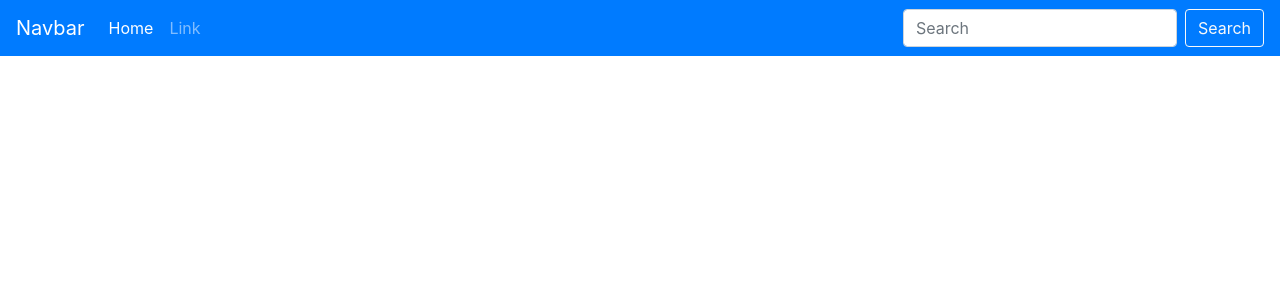
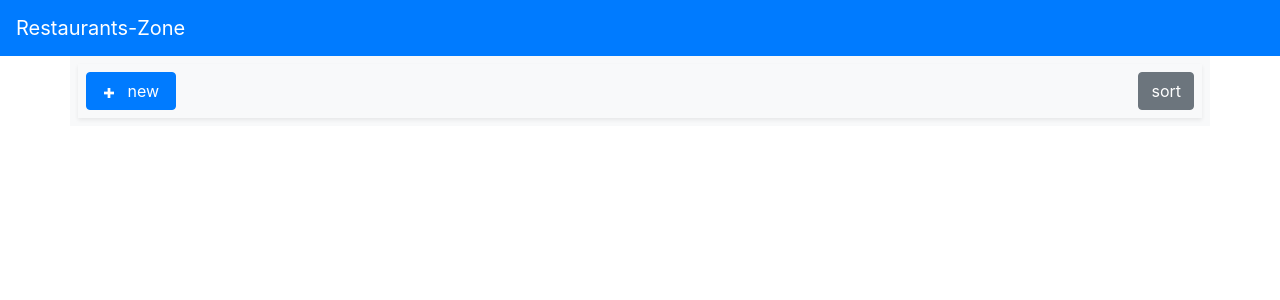
Before and after one commit to 3omer/restaurants-zone, a Flask app: page / in a window 1280 px wide. Shown: the top 300 px of the page. Run offline with Flask 2, Linux system fonts and the light colour scheme; data that the repository does not hold is empty; some libraries are stand-ins or nearby versions.

Commit message:
restaurants page style modifiction implement add restaurant button implement add restaurant flash messages

```diff
--- a/templates/base_temp.html
+++ b/templates/base_temp.html
@@ -12,15 +12,15 @@
 
 <body>
     <header>
-        <nav class="navbar navbar-expand-md sticky-top navbar-dark bg-primary mb-2">
-            <a class="navbar-brand" href="#">Navbar</a>
+        <nav class="navbar navbar-expand-md sticky-top navbar-dark bg-primary">
+            <a class="navbar-brand" href="#">Restaurants-Zone</a>
             <button class="navbar-toggler" type="button" data-toggle="collapse" data-target="#navbarTogglerDemo02"
                 aria-controls="navbarTogglerDemo02" aria-expanded="false" aria-label="Toggle navigation">
                 <span class="navbar-toggler-icon"></span>
             </button>
 
             <div class="collapse navbar-collapse" id="navbarTogglerDemo02">
-                <ul class="navbar-nav mr-auto mt-2 mt-lg-0">
+                <!-- <ul class="navbar-nav mr-auto mt-2 mt-lg-0">
                     <li class="nav-item active">
                         <a class="nav-link" href="#">Home <span class="sr-only">(current)</span></a>
                     </li>
@@ -31,7 +31,7 @@
                 <form class="form-inline my-2 my-lg-0">
                     <input class="form-control mr-sm-2" type="search" placeholder="Search">
                     <button class="btn btn-outline-light my-2 my-sm-0" type="submit">Search</button>
-                </form>
+                </form> -->
             </div>
         </nav>
     </header>
@@ -58,32 +58,6 @@
 
 
 
-<!-- new restaurant form modal -->
-<div class="modal fade" id="newRestaurantModal" tabindex="-1" role="dialog">
-    <div class="modal-dialog" role="document">
-        <div class="modal-content">
-            <div class="modal-header">
-                <h5 class="modal-title">New Restaurant</h5>
-                <button type="button" class="close" data-dismiss="modal" aria-label="Close">
-                    <span aria-hidden="true">&times;</span>
-                </button>
-            </div>
-            <div class="modal-body">
-                <form id="new-restaurant" method="GET">
-                    <div class="form-group">
-                        <label for="nameInput">Restaurant Name</label>
-                        <input type="text" class="form-control" id="nameInput" name="name"
-                            placeholder="Enter restaurant name">
-                    </div>
-                    <button type="submit" class="btn btn-primary">Submit</button>
-                </form>
-            </div>
-            <div class="modal-footer">
-                <button type="button" class="btn btn-secondary" data-dismiss="modal">Close</button>
-            </div>
-        </div>
-    </div>
-</div>
 
 
 <!-- new/edit Menu Item Form modal -->
@@ -114,15 +88,7 @@
         </div>
     </div>
     <script>
-        $('#deleteItemModal').on('show.bs.modal', function (event) {
-            var btn = $(event.relatedTarget);
-            var name = btn.data('name');
-            var action = btn.data('action');
-            var modal = $(this);
-            var form = modal.find('#deleteItemForm');
-            form.attr('action', action);
-            modal.find('.message').text('Are you sure you want to delete ' + name + '?');
-        })
+
     </script>
 </div>
 
--- a/templates/restaurants.html
+++ b/templates/restaurants.html
@@ -3,13 +3,31 @@
 
 
 {% block content %}
-<section class="container my-3 w-75">
-    <div class="restaurants-list">
-        <div class="row">
+<section class="restaurants-list">
+    <div class="container">
+        <div class="row bg-light p-2 sticky-top">
+            <div class="options d-flex w-100 justify-content-between shadow-sm p-2">
+                <button class="btn btn-primary" id="addRestaurant" data-toggle="modal" data-target="#restaurantModal"
+                    data-action="{{url_for('newRestaurant')}}" data-title="Create new Restaurant">
+                    <span>
+                        <svg xmlns="http://www.w3.org/2000/svg" viewBox="0 0 16 22" width="20" height="20">
+                            <rect width="3" height="11" x="6.5" y="5.5" fill="#ffffff" />
+                            <rect width="11" height="3" x="2.5" y="9.5" fill="#ffffff" />
+                        </svg>
+                    </span>
+                    <span class="p-1">new</span>
+                </button>
+                <button class="btn btn-secondary">sort</button>
+            </div>
+        </div>
+        {% block fb %} {{super()}} {% endblock fb %}
+        <div class="row m-2">
             {% for r in restaurants %}
             <div class="col-sm-6 mb-3">
                 <div class="card">
-                    <img class="card-img-top" src="" data-src="holder.js/100px225?theme=thumb&bg=55595c&fg=eceeef&text=RESTAURANT" data-holder-rendered="true" alt="Card image cap">
+                    <img class="card-img-top" src=""
+                        data-src="holder.js/100px225?theme=thumb&bg=55595c&fg=eceeef&text=RESTAURANT"
+                        data-holder-rendered="true" alt="Card image cap">
                     <div class="card-body">
                         <h5 class="card-title">{{r.name}}</h5>
                         <p class="card-text">has 24 menu item</p>
@@ -21,4 +39,49 @@
         </div>
     </div>
 </section>
+
+<!-- new/edit  restaurant form modal -->
+<div class="modal fade" id="restaurantModal" tabindex="-1" role="dialog">
+    <div class="modal-dialog" role="document">
+        <div class="modal-content">
+            <div class="modal-header">
+                <h5 class="modal-title">New Restaurant</h5>
+                <button type="button" class="close" data-dismiss="modal" aria-label="Close">
+                    <span aria-hidden="true">&times;</span>
+                </button>
+            </div>
+            <div class="modal-body">
+                <form id="restaurantForm" method="POST">
+                    <div class="form-group">
+                        <label for="nameInput">Restaurant Name</label>
+                        <input type="text" class="form-control" id="nameInput" name="name"
+                            placeholder="Enter restaurant name">
+                    </div>
+                    <div class="border-top p-2">
+                        <button type="submit" class="btn btn-primary">Submit</button>
+                        <button type="button" class="btn btn-secondary" data-dismiss="modal">Close</button>
+                    </div>
+                </form>
+            </div>
+        </div>
+    </div>
+    <script>
+        $('#restaurantModal').on('show.bs.modal', function (event) {
+            // get the modal title from the triggering button
+            var btn = $(event.relatedTarget);
+            console.log('Button ' + btn.attr('id') + ' clicked');
+            var modal = $(this);
+            modal.find('.modal-title').text(btn.data('title'));
+            var form = modal.find('#restaurantForm');
+            form.attr('action', btn.data('action'));
+            if (btn.attr('id') === 'editRestaurant') {
+                // get item details from the DOM
+                var name = btn.data('name');
+                // populate the form with data
+                form.find('#nameInput').attr('value', name);
+                form.find('[type=submit]').text('Save Changes');
+            }
+        })
+    </script>
+</div>
 {% endblock %}
```
